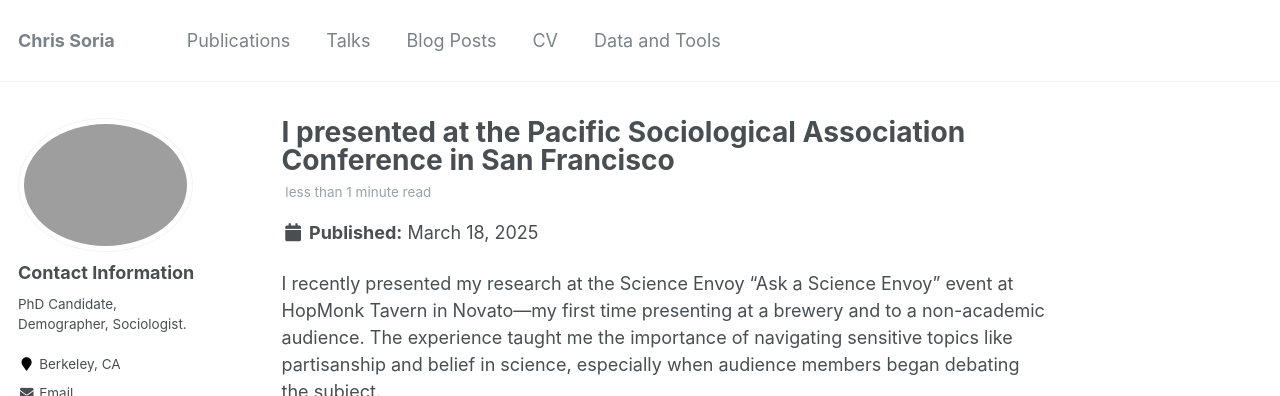
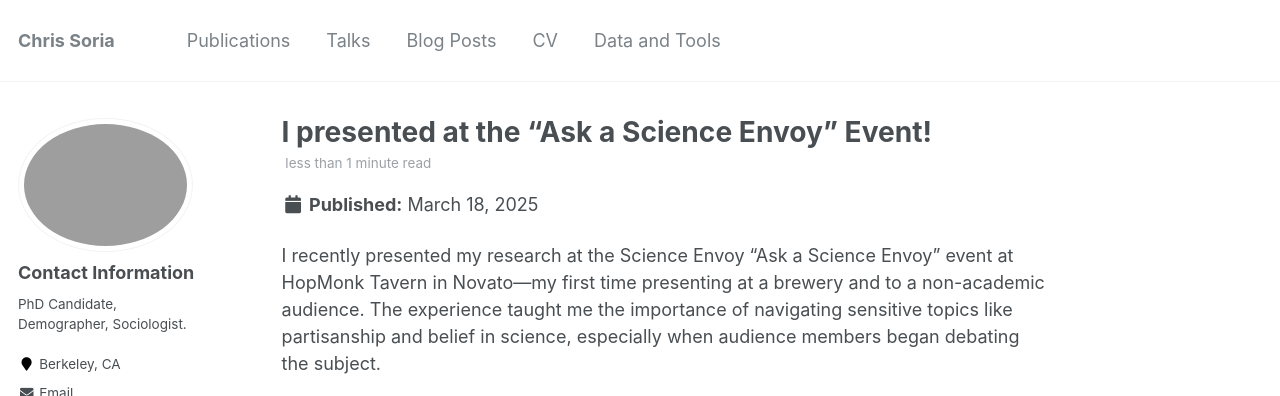
Before and after one commit to chrissoria/chrissoria.github.io, a Jekyll site: the page built from _posts/2025-03-18-Science-Envoy.md, in a window 1280 px wide and 900 px high, cut to the strip 0-396 px from the top of the window. Built offline with Jekyll 4.4.1, drawn with Linux system fonts in a browser that asks for light colours; some web fonts are replaced.

Commit message:
fixed science envoy blog title

```diff
--- a/_posts/2025-03-18-Science-Envoy.md
+++ b/_posts/2025-03-18-Science-Envoy.md
@@ -1,5 +1,5 @@
 ---
-title: 'I presented at the Pacific Sociological Association Conference in San Francisco'
+title: 'I presented at the "Ask a Science Envoy" Event!'
 date: 2025-03-18
 permalink: /posts/2025/3/science-envoy/
 tags:
```
